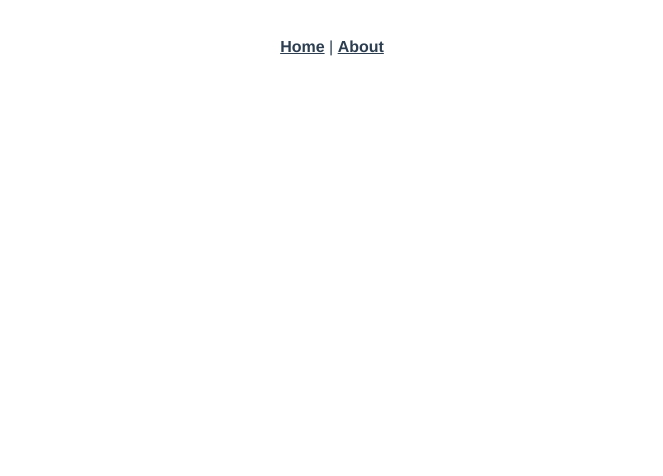
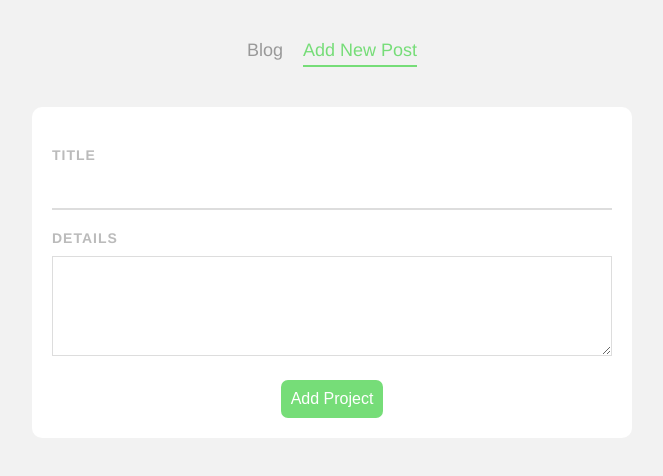
Before and after one commit to Ethemkizilyer/blog-appvue, a Vue app: page /add in a window 1280 px wide. Before the commit this address had no page. Shown: the top 476 px of the page, without its empty margins (308-971 px from the left). Built offline with nearby package versions, Linux system fonts and the light colour scheme.

Commit message:
feat:start

```diff
--- a/package.json
+++ b/package.json
@@ -15,7 +15,5 @@
     "@vue/cli-plugin-babel": "~5.0.0",
     "@vue/cli-plugin-router": "~5.0.0",
     "@vue/cli-service": "~5.0.0"
-  },
-  "_id": "planner@0.1.0",
-  "readme": "ERROR: No README data found!"
+  }
 }
--- a/public/index.html
+++ b/public/index.html
@@ -5,6 +5,8 @@
     <meta http-equiv="X-UA-Compatible" content="IE=edge">
     <meta name="viewport" content="width=device-width,initial-scale=1.0">
     <link rel="icon" href="<%= BASE_URL %>favicon.ico">
+    <link href="https://fonts.googleapis.com/icon?family=Material+Icons"
+      rel="stylesheet">
     <title><%= htmlWebpackPlugin.options.title %></title>
   </head>
   <body>
--- a/src/App.vue
+++ b/src/App.vue
@@ -1,30 +1,28 @@
 <template>
-  <nav>
-    <router-link to="/">Home</router-link> |
-    <router-link to="/about">About</router-link>
-  </nav>
-  <router-view/>
+  <div>
+ <Navbar/>
+  <router-view/></div>
 </template>
+<script>
+import Navbar from './components/Navbar.vue';
+
+
+export default {
+  components:{Navbar}
+}
+</script>
 
 <style>
+body{
+  background: #f2f2f2;
+}
 #app {
   font-family: Avenir, Helvetica, Arial, sans-serif;
   -webkit-font-smoothing: antialiased;
   -moz-osx-font-smoothing: grayscale;
-  text-align: center;
-  color: #2c3e50;
+max-width: 600px;
+margin: 0 auto;
+  color: #555;
 }
 
-nav {
-  padding: 30px;
-}
-
-nav a {
-  font-weight: bold;
-  color: #2c3e50;
-}
-
-nav a.router-link-exact-active {
-  color: #42b983;
-}
 </style>
--- a/src/components/Navbar.vue
+++ b/src/components/Navbar.vue
@@ -1,7 +1,7 @@
 <template>
   <nav class="main-nav">
-    <router-link :to="{name:'Home'}">Projects</router-link>
-    <router-link :to="{name:'AddProject'}">Add New Project</router-link>
+    <router-link :to="{name:'Home'}">Blog</router-link>
+    <router-link :to="{name:'AddProject'}">Add New Post</router-link>
   </nav>
 </template>
 
--- a/src/router/index.js
+++ b/src/router/index.js
@@ -1,21 +1,32 @@
 import { createRouter, createWebHistory } from 'vue-router'
-import HomeView from '../views/HomeView.vue'
+import Home from '../views/Home.vue'
 
 const routes = [
   {
-    path: '/',
-    name: 'home',
-    component: HomeView
+    path: "/",
+    name: "Home",
+    component: Home,
   },
   {
-    path: '/about',
-    name: 'about',
+    path: "/add",
+    name: "AddProject",
     // route level code-splitting
     // this generates a separate chunk (about.[hash].js) for this route
     // which is lazy-loaded when the route is visited.
-    component: () => import(/* webpackChunkName: "about" */ '../views/AboutView.vue')
-  }
-]
+    component: () =>
+      import(/* webpackChunkName: "about" */ "../views/AddProject.vue"),
+  },
+  {
+    path: "/projects/:id",
+    name: "EditProject",
+    // route level code-splitting
+    // this generates a separate chunk (about.[hash].js) for this route
+    // which is lazy-loaded when the route is visited.
+    component: () =>
+      import(/* webpackChunkName: "about" */ "../views/EditProject.vue"),
+      props:true
+  },
+];
 
 const router = createRouter({
   history: createWebHistory(process.env.BASE_URL),
--- a/src/views/AddProject.vue
+++ b/src/views/AddProject.vue
@@ -1,5 +1,5 @@
 <template>
-  <form @submit.prevent="handleSubmit">
+  <form>
     <label>Title</label>
     <input v-model="title" required type="text">
     <label>Details</label>
@@ -16,21 +16,7 @@ data(){
     details:""
   }
 },
-methods: {
-  handleSubmit(){
-    let project= {
-      title:this.title,
-      details:this.details,
-      complete:false
-    }
-    fetch('http://localhost:3000/projects',{
-      method:"POST",
-      headers:{"Content-Type": "application/json"},
-      body:JSON.stringify(project),
-    }).then(()=>this.$router.push("/")).catch((err)=>console.log(err))
 
-  }
-},
 }
 </script>
 
--- a/src/views/EditProject.vue
+++ b/src/views/EditProject.vue
@@ -1,11 +1,5 @@
 <template>
-  <form @submit.prevent="handleSubmit">
-    <label>Title</label>
-    <input v-model="title" required type="text" />
-    <label>Details</label>
-    <textarea v-model="details"></textarea>
-    <button>Update Project</button>
-  </form>
+
 </template>
 
 <script>
@@ -15,28 +9,9 @@ export default {
     return {
       title: "",
       details: "",
-      url: "http://localhost:3000/projects/" + this.id,
     };
   },
-  mounted() {
-    fetch(this.url)
-      .then((res) => res.json())
-      .then((data) => {
-        this.title = data.title;
-        this.details = data.details;
-      });
-  },
-  methods: {
-    handleSubmit() {
-      fetch(this.url, {
-        method: "PATCH",
-        headers: { "Content-Type": "application/json" },
-        body: JSON.stringify({ title: this.title, details: this.details })
 
-      }).then(() => this.$router.push("/"))
-          .catch((err) => console.log(err))
-    },
-  },
 };
 </script>
 
--- a/src/views/Home.vue
+++ b/src/views/Home.vue
@@ -1,52 +1,29 @@
 <template>
   <div class="home">
-    <FilterNav @filterChange="current = $event" :current="current"/>
+
     <div v-if="projects.length">
       <div v-for="project in filteredProjects" :key="project.id">
-       <SingleProject @delete="handleDelete" @complete="handleComplete" :project="project"/>
+       <SingleProject :project="project"/>
       </div>
     </div>
   </div>
 </template>
 
 <script>
-import FilterNav from '@/components/FilterNav.vue';
+
 import SingleProject from '@/components/SingleProject.vue';
 
 export default {
   name: "Home",
-  components: {SingleProject,FilterNav},
+  components: {SingleProject},
   data() {
     return {
       projects: [],
       current:"all"
     };
   },
-  mounted() {
-     fetch("http://localhost:3000/projects")
-      .then((res) => res.json())
-      .then((data) => (this.projects = data))
-      .catch((err) => console.log(err.message));
-  },
-  methods: {
-    handleDelete(id){
-      this.projects=this.projects.filter((item)=>item.id!=id)
-    },
-    handleComplete(id){
-      let p= this.projects.find(project=>project.id === id)
-      p.complete=!p.complete
-    }
-  },
-  computed:{
-    filteredProjects(){
-      if(this.current == 'completed'){
-        return this.projects.filter(item=>item.complete)
-      }
-      if(this.current == 'ongoing'){
-        return this.projects.filter(item=>!item.complete)
-      }
-      return this.projects
-    }
-  }
+
+
+
 };
 </script>
```
Also changed, not shown: src/components/FilterNav.vue (deleted, +0 -48 lines).
